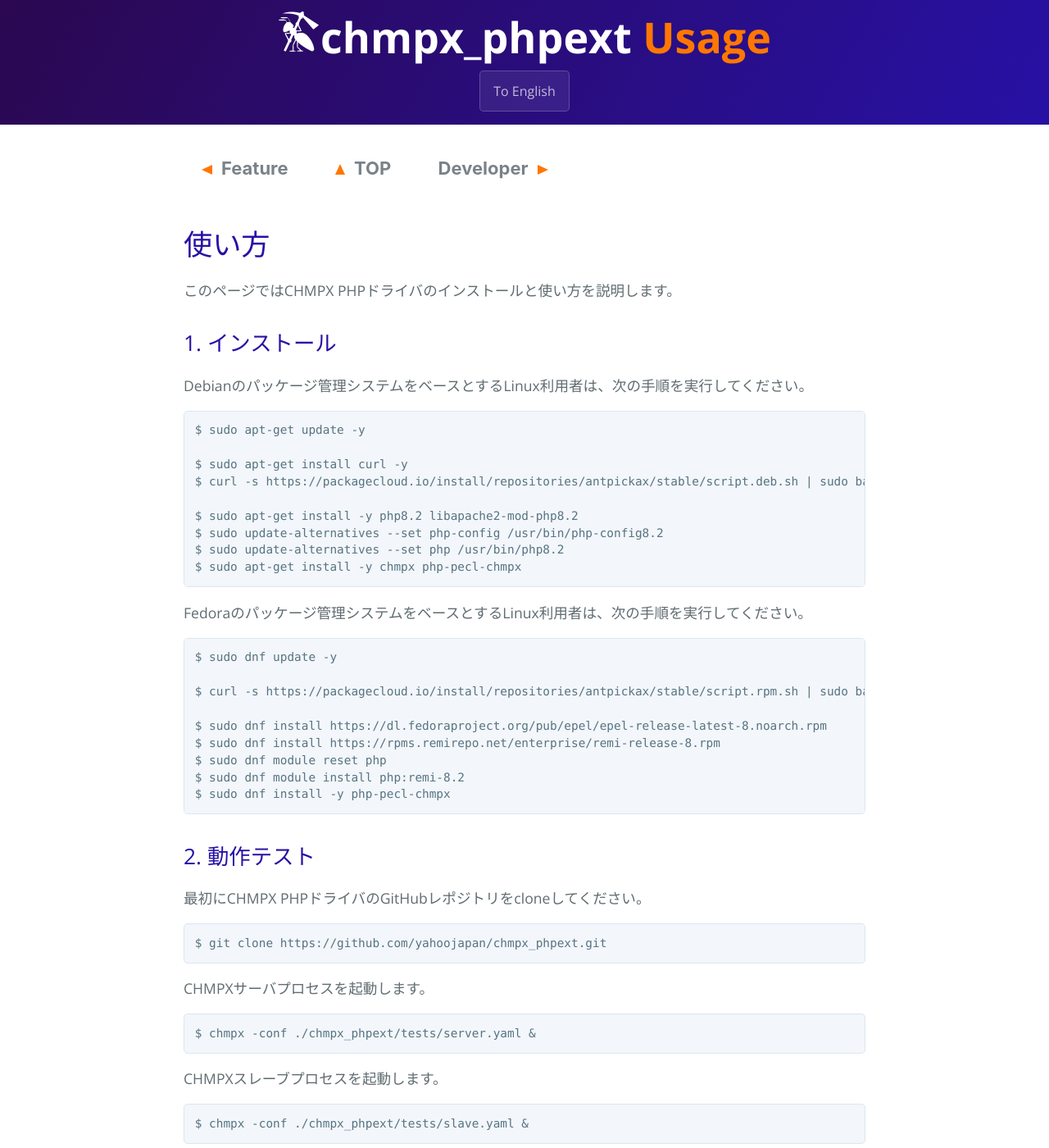
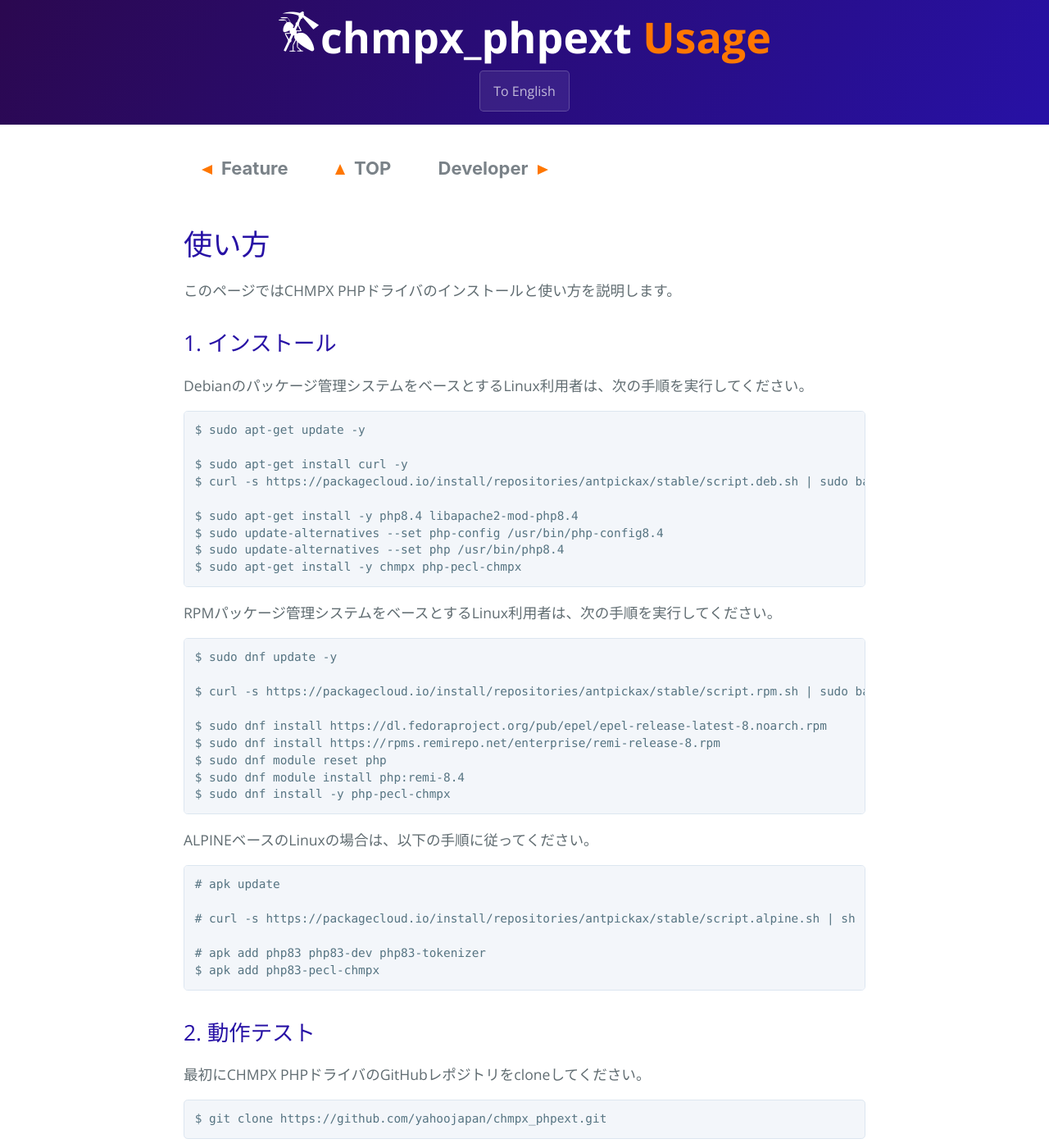
Before and after one commit to yahoojapan/chmpx_phpext, a Jekyll site: the page built from usageja.md, in a window 1280 px wide and 1400 px high. Shown: the whole window at 82% size. Built offline with Jekyll 4.4.1, drawn with Linux system fonts in a browser that asks for light colours.

Commit message:
[gh-pages] Updated usage pages

````diff
--- a/usageja.md
+++ b/usageja.md
@@ -25,13 +25,13 @@ $ sudo apt-get update -y
 $ sudo apt-get install curl -y
 $ curl -s https://packagecloud.io/install/repositories/antpickax/stable/script.deb.sh | sudo bash
 
-$ sudo apt-get install -y php8.2 libapache2-mod-php8.2
-$ sudo update-alternatives --set php-config /usr/bin/php-config8.2
-$ sudo update-alternatives --set php /usr/bin/php8.2
+$ sudo apt-get install -y php8.4 libapache2-mod-php8.4
+$ sudo update-alternatives --set php-config /usr/bin/php-config8.4
+$ sudo update-alternatives --set php /usr/bin/php8.4
 $ sudo apt-get install -y chmpx php-pecl-chmpx
 ```
 
-Fedoraのパッケージ管理システムをベースとするLinux利用者は、次の手順を実行してください。
+RPMパッケージ管理システムをベースとするLinux利用者は、次の手順を実行してください。
 ```
 $ sudo dnf update -y
 
@@ -40,10 +40,19 @@ $ curl -s https://packagecloud.io/install/repositories/antpickax/stable/script.r
 $ sudo dnf install https://dl.fedoraproject.org/pub/epel/epel-release-latest-8.noarch.rpm
 $ sudo dnf install https://rpms.remirepo.net/enterprise/remi-release-8.rpm
 $ sudo dnf module reset php
-$ sudo dnf module install php:remi-8.2
+$ sudo dnf module install php:remi-8.4
 $ sudo dnf install -y php-pecl-chmpx
 ```
 
+ALPINEベースのLinuxの場合は、以下の手順に従ってください。
+```
+# apk update
+
+# curl -s https://packagecloud.io/install/repositories/antpickax/stable/script.alpine.sh | sh
+
+# apk add php83 php83-dev php83-tokenizer
+$ apk add php83-pecl-chmpx
+```
 
 ## 2. 動作テスト
 
````
Also changed, not shown: usage.md (+14 -6 lines).
